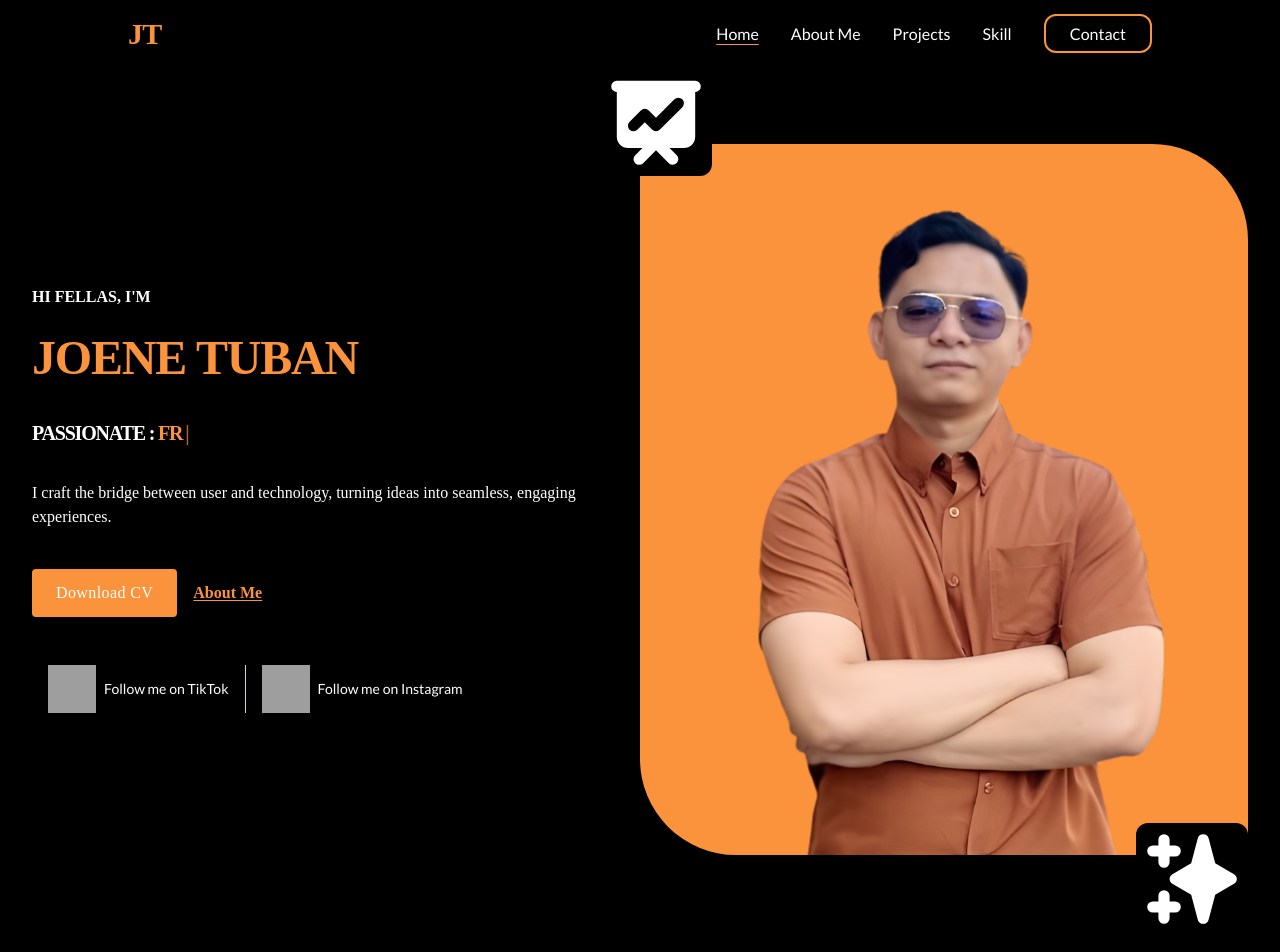
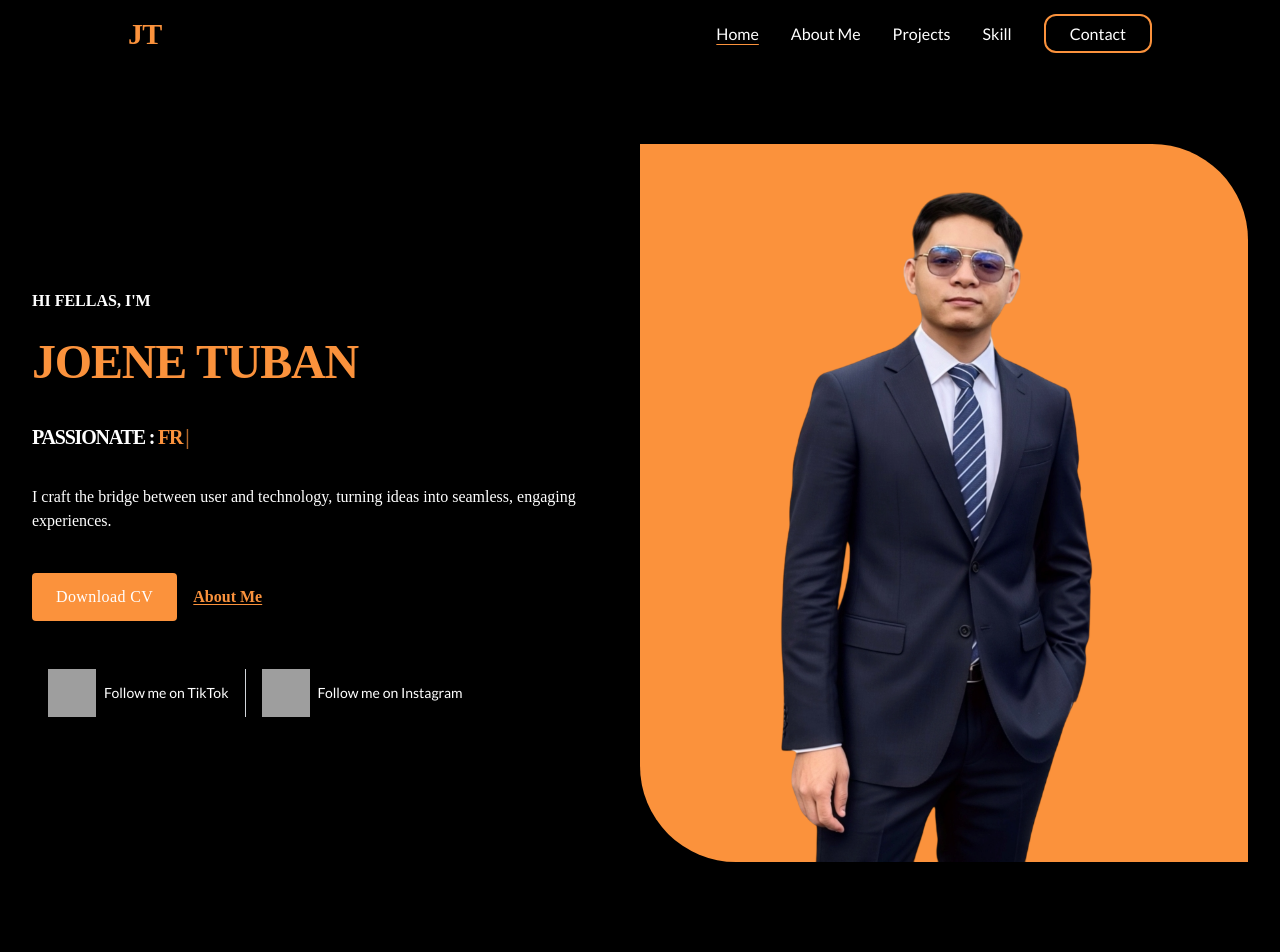
Before and after one commit to Jhong1021/jt-portfolio, a React (Create React App) app: page / in a window 1280 px wide. Shown: the top 952 px of the page. Built offline with nearby package versions, Linux system fonts and the light colour scheme; grey boxes are pictures that could not be loaded; a web font is replaced by a local one.

Commit message:
change image

```diff
--- a/src/components/HeroSection.js
+++ b/src/components/HeroSection.js
@@ -1,4 +1,4 @@
-import Me from "../assets/images/L.png";
+import Me from "../assets/images/newme.png";
 import Swal from 'sweetalert2';
 import React from 'react';
 import { motion } from 'framer-motion';
@@ -68,30 +68,6 @@ const HeroSection = () => {
                         variants={itemVariants}
                     >
                         <div className="w-fit rounded-[6rem] mx-auto overflow-hidden rounded-tl-none rounded-br-none bg-orange-400">
-                            <svg
-                                xmlns="http://www.w3.org/2000/svg"
-                                className="absolute -left-10 -top-20 h-28 w-28 rounded-xl bg-black text-white"
-                                viewBox="0 0 20 20"
-                                fill="currentColor"
-                            >
-                                <path
-                                    fillRule="evenodd"
-                                    d="M3 3a1 1 0 000 2v8a2 2 0 002 2h2.586l-1.293 1.293a1 1 0 101.414 1.414L10 15.414l2.293 2.293a1 1 0 001.414-1.414L12.414 15H15a2 2 0 002-2V5a1 1 0 100-2H3zm11.707 4.707a1 1 0 00-1.414-1.414L10 9.586 8.707 8.293a1 1 0 00-1.414 0l-2 2a1 1 0 101.414 1.414L8 10.414l1.293 1.293a1 1 0 001.414 0l4-4z"
-                                    clipRule="evenodd"
-                                />
-                            </svg>
-                            <svg
-                                xmlns="http://www.w3.org/2000/svg"
-                                className="absolute right-0 -bottom-20 h-28 w-28 rounded-xl bg-black text-white"
-                                viewBox="0 0 20 20"
-                                fill="currentColor"
-                            >
-                                <path
-                                    fillRule="evenodd"
-                                    d="M5 2a1 1 0 011 1v1h1a1 1 0 010 2H6v1a1 1 0 01-2 0V6H3a1 1 0 010-2h1V3a1 1 0 011-1zm0 10a1 1 0 011 1v1h1a1 1 0 110 2H6v1a1 1 0 11-2 0v-1H3a1 1 0 110-2h1v-1a1 1 0 011-1zM12 2a1 1 0 01.967.744L14.146 7.2 17.5 9.134a1 1 0 010 1.732l-3.354 1.935-1.18 4.455a1 1 0 01-1.933 0L9.854 12.8 6.5 10.866a1 1 0 010-1.732l3.354-1.935 1.18-4.455A1 1 0 0112 2z"
-                                    clipRule="evenodd"
-                                />
-                            </svg>
                             <img className="mx-auto w-full max-w-xs sm:max-w-sm md:max-w-md lg:max-w-full" src={Me} alt="Joene Tuban" />
                         </div>
                     </motion.div>
```
Also changed, not shown: src/assets/images/newme.png (added).
